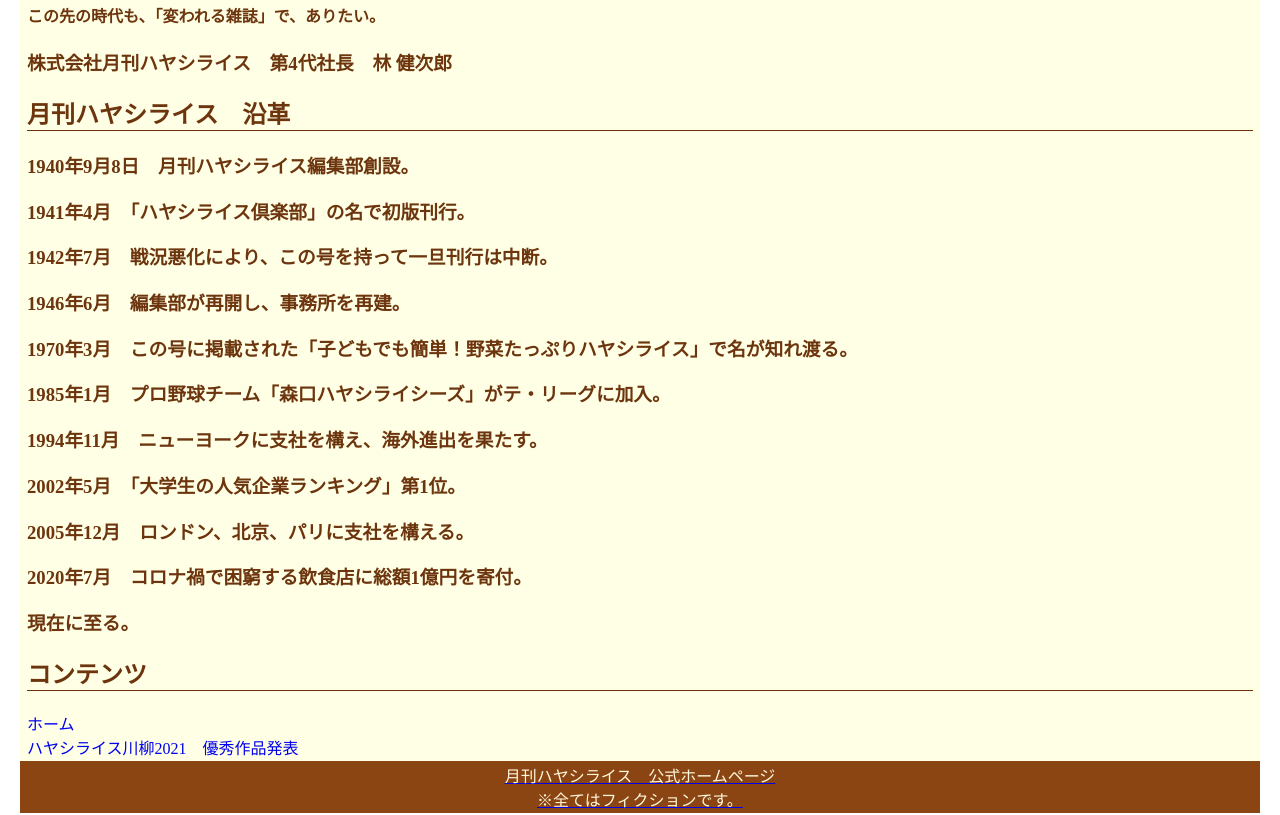
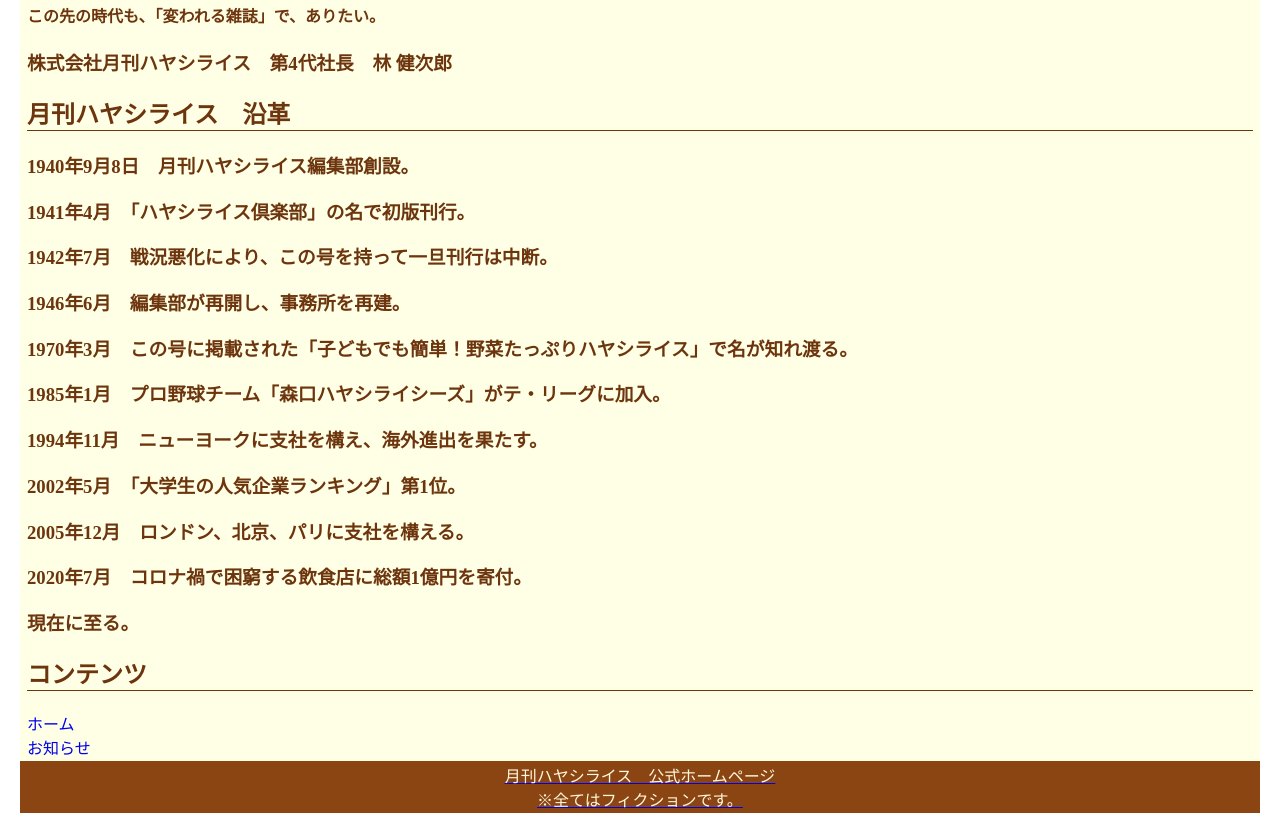
Before and after one commit to CurryDelicious/home, a plain HTML site: page index.html in a window 1280 px wide. Shown: the part 1208-2023 px from the top of the page. Drawn offline with Linux system fonts and the light colour scheme.

Commit message:
Update index.html

```diff
--- a/index.html
+++ b/index.html
@@ -41,7 +41,7 @@
 
         <h2>コンテンツ</h2>
         <a href="https://currydelicious.github.io/home/">ホーム<br>
-        <a href="https://currydelicious.github.io/Senryu2021/">ハヤシライス川柳2021　優秀作品発表
+        <a href="https://currydelicious.github.io/information/">お知らせ
 　　</main>
 
     <footer>
```
